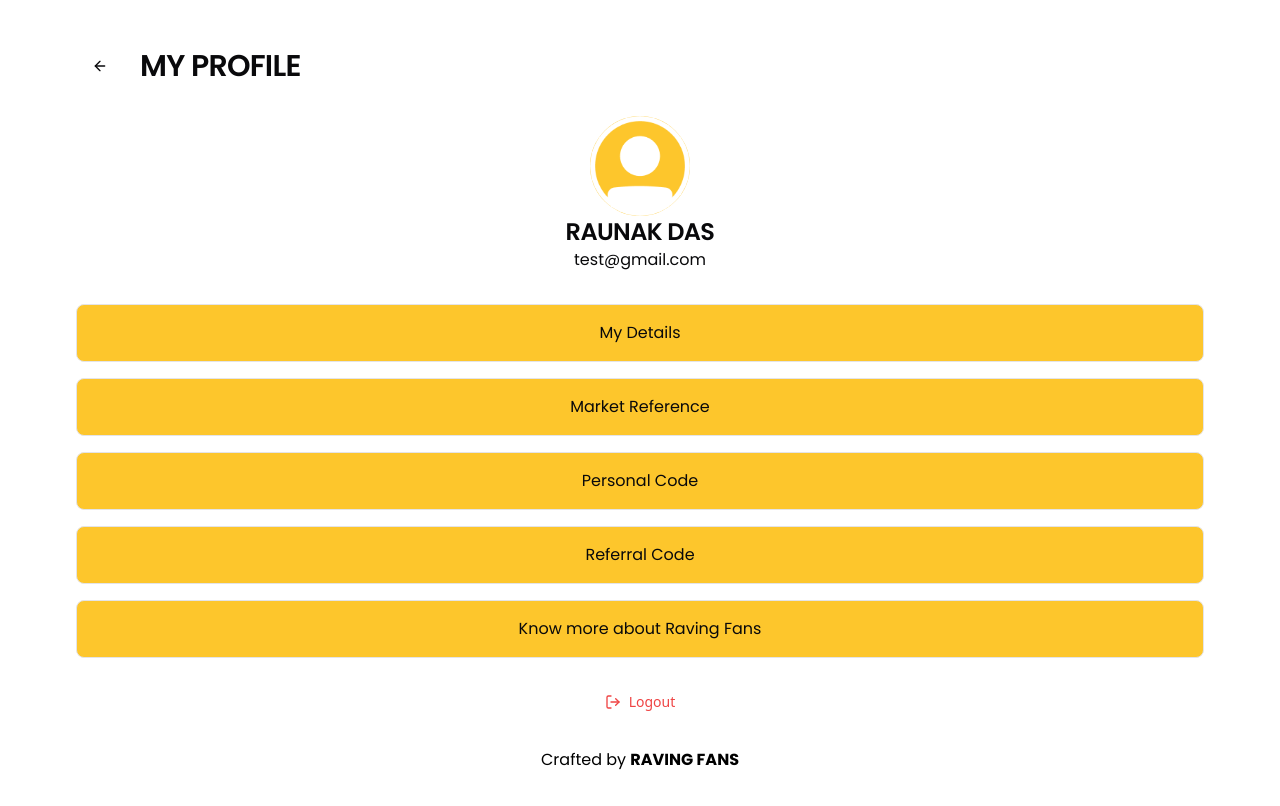
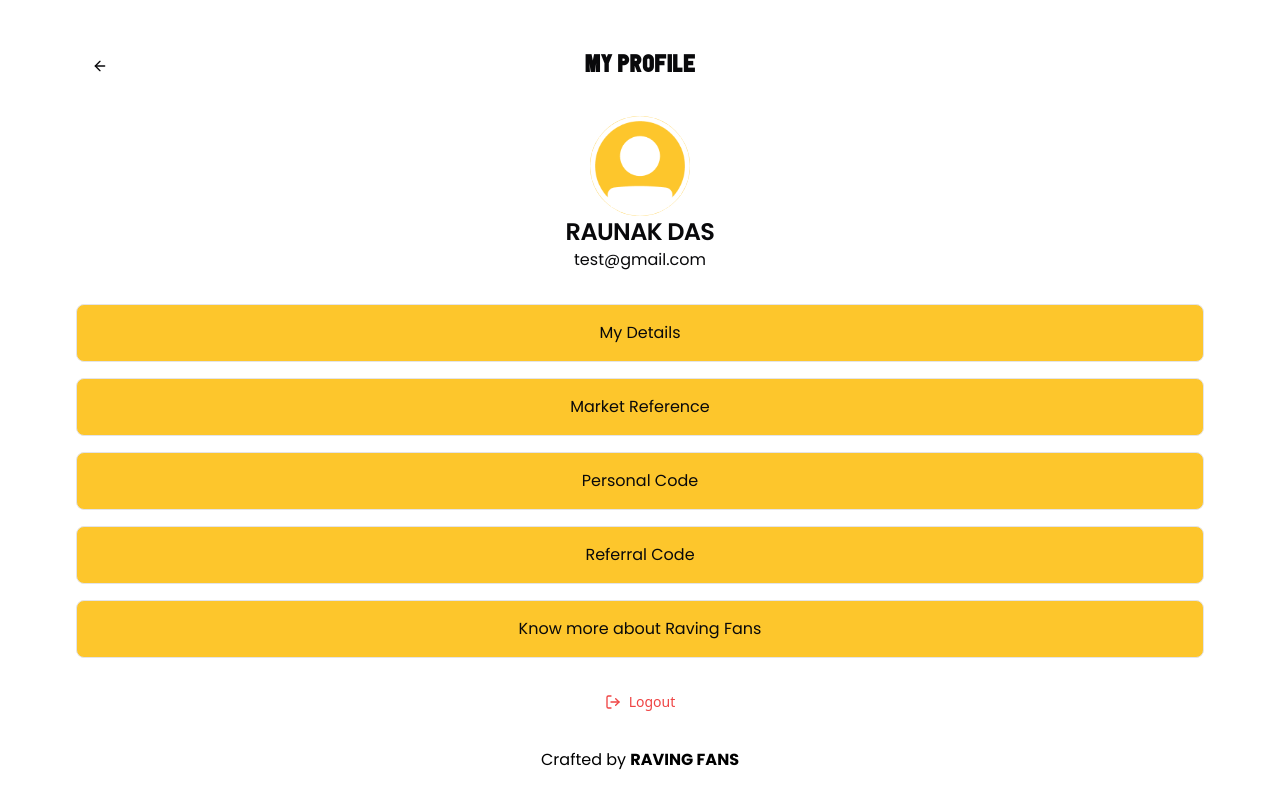
Before and after one commit to Rahulg321/Burger-Kitchen, a Next.js app: page /profile/1 in a window 1280 px wide. Shown: the top 806 px of the page. Built offline with nearby package versions, Linux system fonts and the light colour scheme.

Commit message:
fixed the home page

```diff
--- a/app/home/page.tsx
+++ b/app/home/page.tsx
@@ -33,7 +33,7 @@ const HomePage = () => {
       </div>
       <div className="bg-gray-100 px-4 pb-24 pt-2">
         <h1 className="font-bebas text-[60px] uppercase leading-[70.56px] tracking-wide">
-          Burger is Free
+          Burger is here
         </h1>
 
         <div className="mt-4">
--- a/app/profile/[userId]/activity/page.tsx
+++ b/app/profile/[userId]/activity/page.tsx
@@ -16,9 +16,9 @@ const UserActivityPage = async (props: {
       <section className="big-container block-space flex min-h-screen flex-col justify-between">
         <div>
           <div className="sticky top-0 z-10 bg-white py-4">
-            <div className="mb-6 flex items-center gap-4">
+            <div className="relative mb-4 flex w-full items-center">
               <PreviousPageButton />
-              <h3 className="font-pduRegular font-semibold uppercase tracking-wide">
+              <h3 className="font-pduRegular absolute inset-0 mx-auto text-center font-semibold uppercase tracking-wide">
                 My Activity
               </h3>
             </div>
--- a/app/profile/[userId]/page.tsx
+++ b/app/profile/[userId]/page.tsx
@@ -12,9 +12,11 @@ export default async function ProfilePage(props: {
   return (
     <React.Fragment>
       <section className="block-space big-container">
-        <div className="flex items-center">
+        <div className="relative mb-4 flex w-full items-center">
           <PreviousPageButton />
-          <h2 className="ml-4 uppercase">My Profile</h2>
+          <h3 className="font-pduRegular absolute inset-0 mx-auto text-center font-semibold uppercase tracking-wide">
+            My Profile
+          </h3>
         </div>
         <div className="my-8 flex flex-col items-center">
           <ProfilePicDialog />
```
